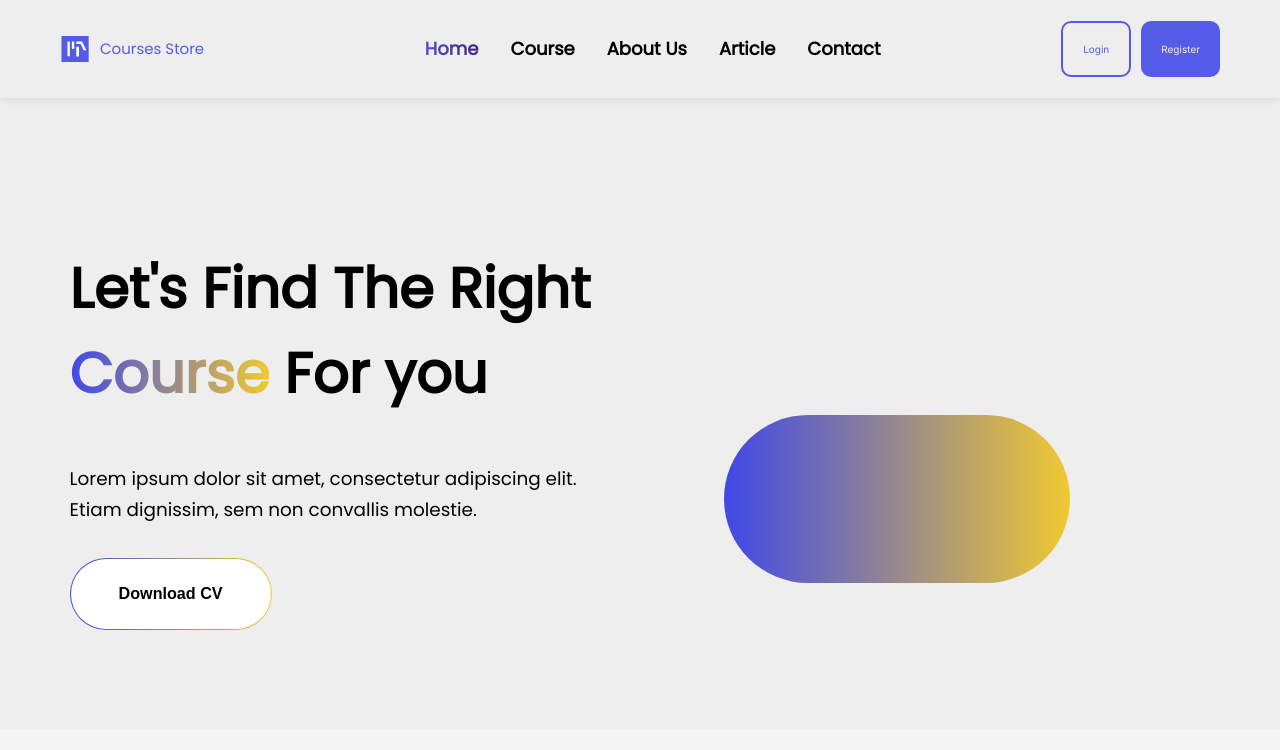
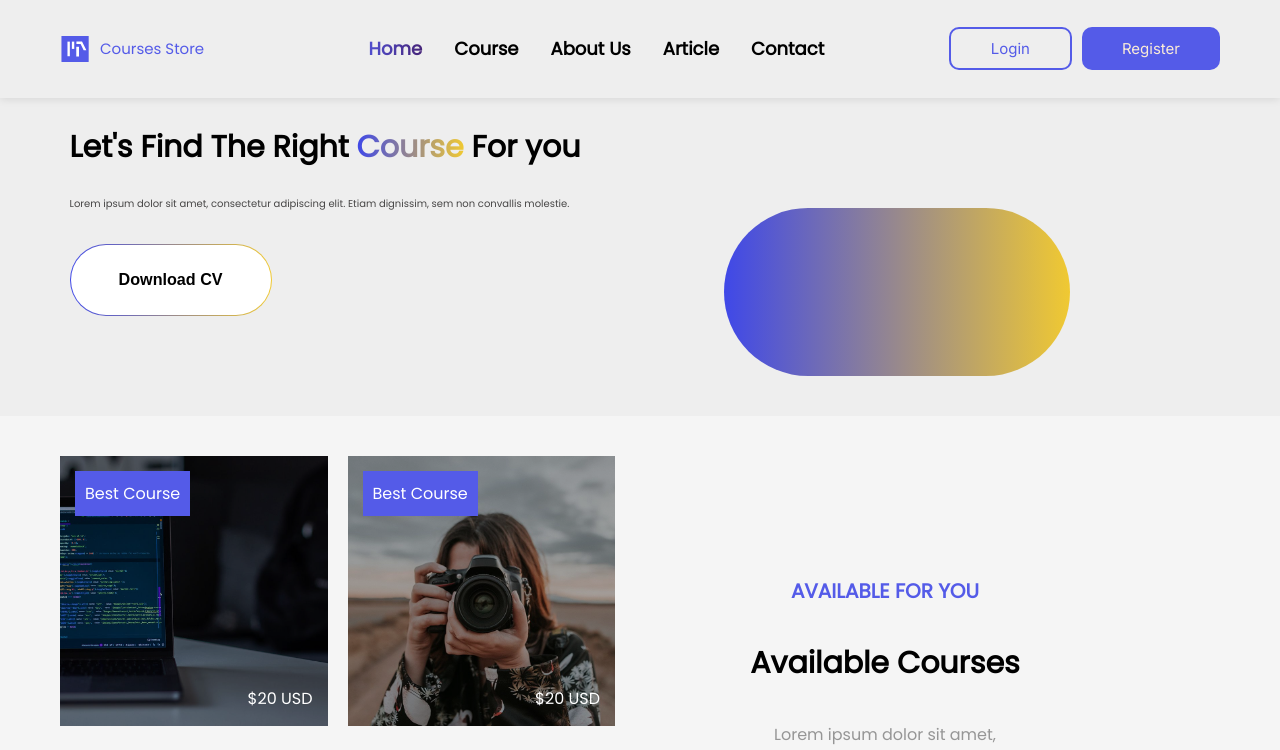
Before and after one commit to shahdKhawaldeh1/Courses-Store, a React (Create React App) app: page / in a window 1280 px wide. Shown: the top 750 px of the page. Built offline with nearby package versions, Linux system fonts and the light colour scheme; a web font is replaced by a local one.

Commit message:
first commit

```diff
--- a/src/components/Home/styles.css
+++ b/src/components/Home/styles.css
@@ -13,7 +13,7 @@ body{
 
 }
 .about-container{
-margin-top: 200px;
+margin-top: 100px;
 
  width: calc(100% - 120px); /* Added space around the subtraction operator */
 
@@ -154,7 +154,7 @@ gap:20px;
     animation: rightSideAni 1s ease forwards;
 }
 .main h1 {
-    font-size: 3.5rem;
+    font-size: 30px;
     font-weight: 600;
     opacity: 0;
     animation: topSideAni 1s ease forwards;
@@ -162,10 +162,11 @@ gap:20px;
 
 .main p {
     line-height: 1.7;
-    font-size: 1.15rem;
+    font-size: 10px;
     opacity: 0;
     animation: btn-ani 1s ease forwards;
     animation-delay: .2s;
+    color: #474646;
 }
 
 .detail span {
--- a/src/components/Navbar/styles.css
+++ b/src/components/Navbar/styles.css
@@ -97,22 +97,22 @@ gap:10px;
 .login{
   color:#545BE8;
   border: 2px solid #545BE8;
-  padding: 20px 20px;
+  padding: 10px 40px;
   border-radius: 10px;
 font-family: 'Inter',sans-serif;
 display: flex;
   align-items: center;
-  font-size: 10px;
+  font-size: 15px;
 }
 
 .register{
   background-color: #545BE8;
   color:antiquewhite;
-  padding:20px 20px;
+  padding:10px 40px;
   border-radius: 10px;
   font-family: 'Inter',sans-serif;
   display: flex;
   align-items: center;
-  font-size: 10px;
+  font-size: 15px;
 
 }
```
